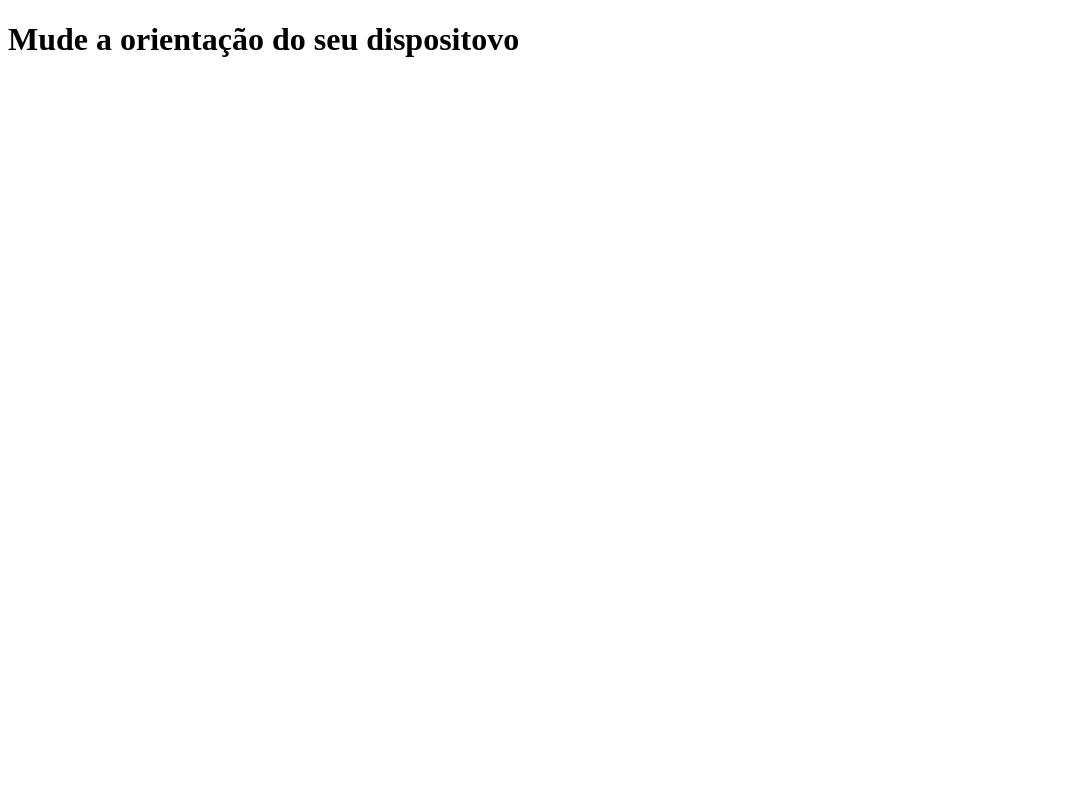
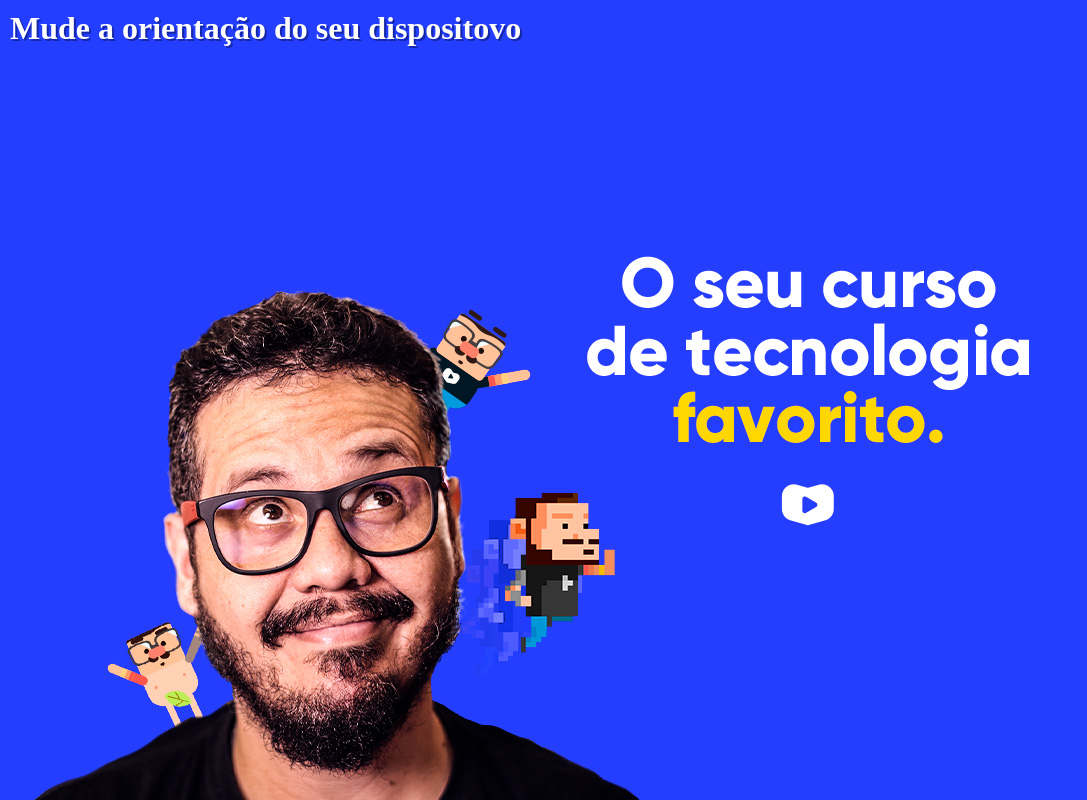
Before and after one commit to DiegoMacielDC/html-css, a plain HTML site: page exercicios/ex26/mq02/index.html in a window 1280 px wide. Shown: the whole page, without its empty margins (0-1087 px from the left). Drawn offline with Linux system fonts and the light colour scheme.

Commit message:
update ex26 mq02

```diff
--- a/exercicios/ex26/mq02/estilos/paisagem.css
+++ b/exercicios/ex26/mq02/estilos/paisagem.css
@@ -1,3 +1,8 @@
 @charset "utf-8";
 
 /*Aparelho deitado retrato(landscape)*/
+
+body{
+    background-image: url(../imagens/cev-landscape.jpg);
+    background-position: left bottom;
+}
--- a/exercicios/ex26/mq02/estilos/retrato.css
+++ b/exercicios/ex26/mq02/estilos/retrato.css
@@ -1,3 +1,8 @@
 @charset "utf-8";
 
 /*Aparelho em pé (portrait)*/
+
+body{
+    background-image: url(../imagens/cev-portrait.jpg);
+    background-position: center bottom;
+}
--- a/exercicios/ex26/mq02/estilos/style.css
+++ b/exercicios/ex26/mq02/estilos/style.css
@@ -1,3 +1,22 @@
 @charset "UTF-8";
 
 /*Configurações Gerais*/
+
+*{
+    margin: 0px;
+    padding: 0px;
+}
+
+html, body{
+    width: 100vw;
+    height: 100vh;
+    background-color: #233eff;
+    background-size: contain;
+    background-repeat: no-repeat;
+}
+
+h1{
+    color: white;
+    text-shadow: 2px 2px 0px #1526a7;
+    padding: 10px;
+}
```
